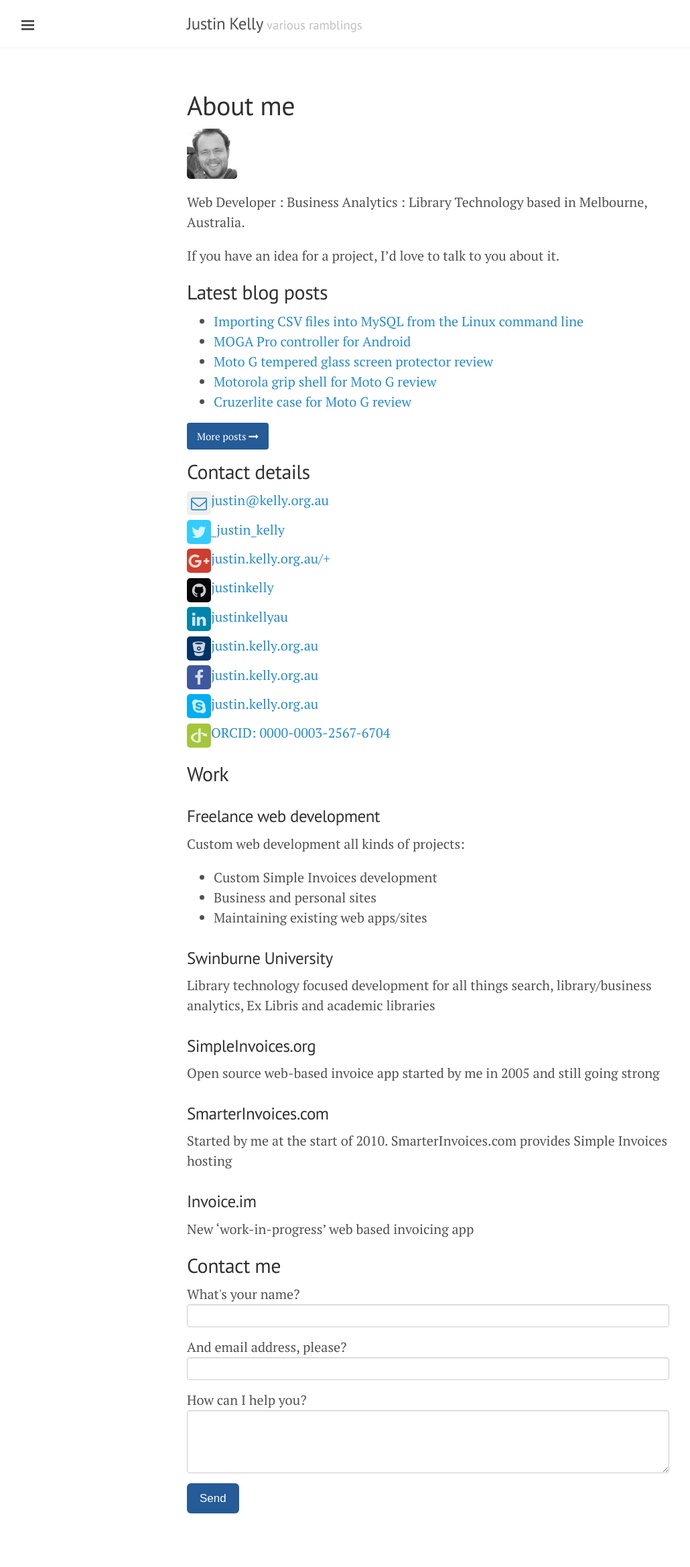
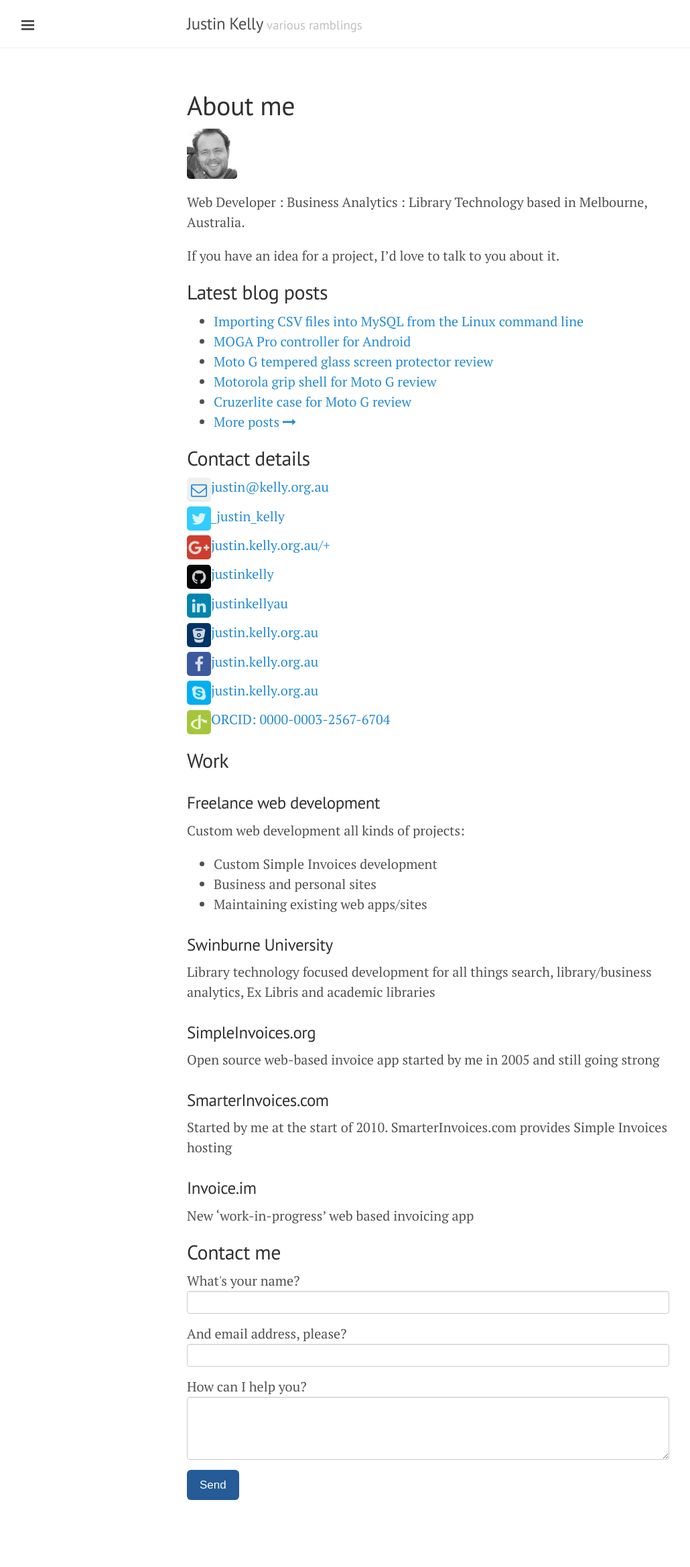
Before and after one commit to justinkelly/justinkelly.github.io, a Jekyll site: the page built from about/index.markdown, in a window 1280 px wide. Shown: the whole page at 67% size, without its empty margins (1-1031 px from the left). Built offline with Jekyll 4.4.1, drawn with Linux system fonts in a browser that asks for light colours; nearby versions of some CDN libraries.

Commit message:
Update index.markdown

```diff
--- a/about/index.markdown
+++ b/about/index.markdown
@@ -12,13 +12,16 @@
 ## Latest blog posts
 
 <ul>
-  {% for post in site.posts limit:5 %}
-      <li>
-      <a href="{{ post.url }}">{{ post.title }}</a>
-    </li>
-  {% endfor %}
+	{% for post in site.posts limit:5 %}
+	<li>
+		<a href="{{ post.url }}">{{ post.title }}</a>
+    	</li>
+  	{% endfor %}
+  	<li>
+  		<a href="https://blog.justin.kelly.org.au">More posts <i class="fa fa-long-arrow-right"></i></a>
+	</li>
 </ul>
-<a href="https://blog.justin.kelly.org.au" class="btn btn-sm btn-primary">More posts <i class="fa fa-long-arrow-right"></i></a>
+
 
 ## Contact details
 
```
